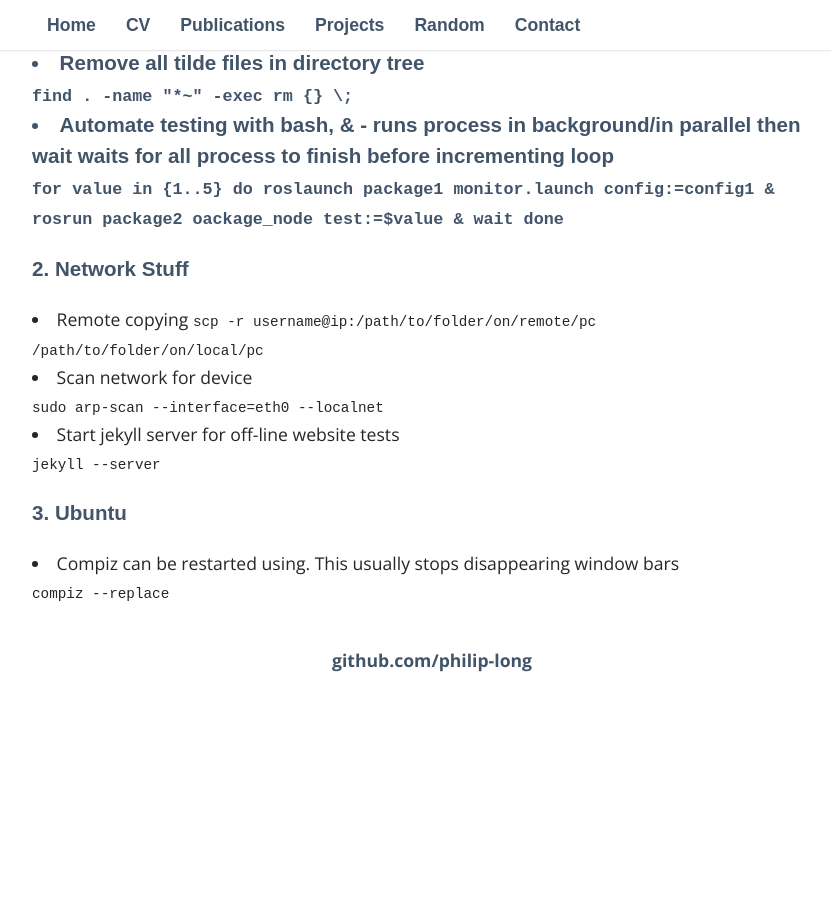
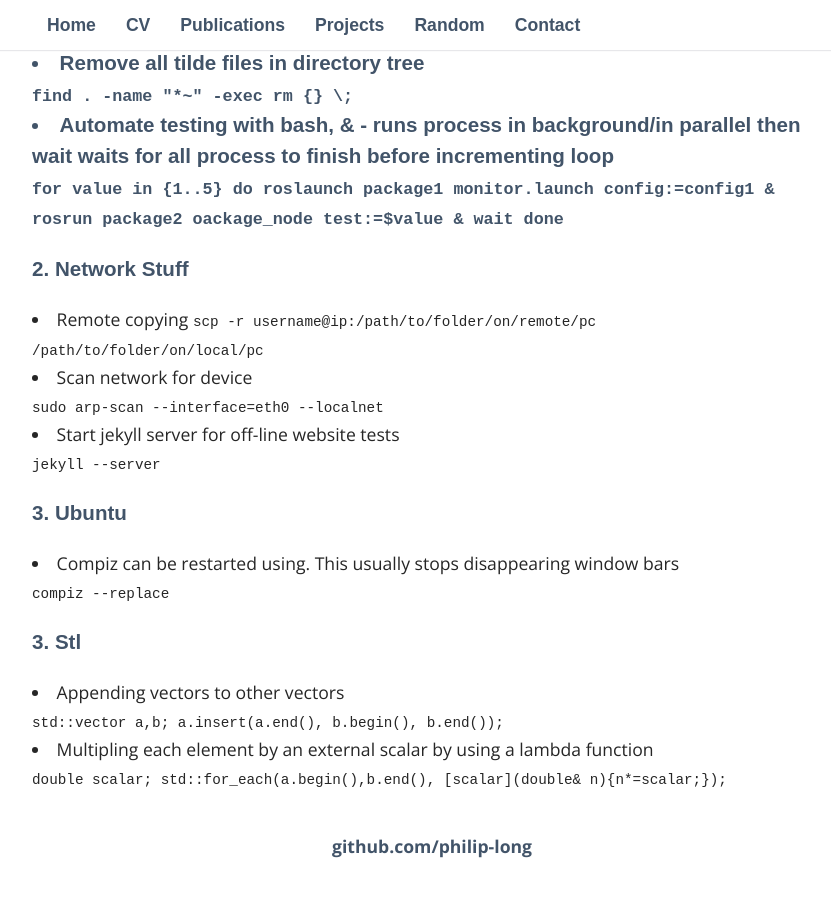
Before and after one commit to philip-long/philip-long.github.io, a Jekyll site: the page built from random/tips.html, in a window 1280 px wide and 900 px high, scrolled down 506 px. Shown: the top 897 px of the window, without its empty margins (208-1039 px from the left). Built offline with Jekyll 4.4.1, drawn with Linux system fonts in a browser that asks for light colours; some web fonts are replaced; before the commit the page ends 1220 px from its top, so only the background shows below that.

Commit message:
Update tips.html

```diff
--- a/random/tips.html
+++ b/random/tips.html
@@ -59,3 +59,15 @@ sudo arp-scan --interface=eth0 --localnet
 <code>
 compiz --replace
 </code>
+
+<h3> 3. Stl </h3>
+<li> Appending vectors to other vectors </li>
+<code>
+std::vector<T> a,b;
+a.insert(a.end(), b.begin(), b.end());
+</code>
+	<li> Multipling each element by an external scalar by using a lambda function</li>
+<code>
+	double scalar;
+ std::for_each(a.begin(),b.end(), [scalar](double& n){n*=scalar;});
+</code>
```
